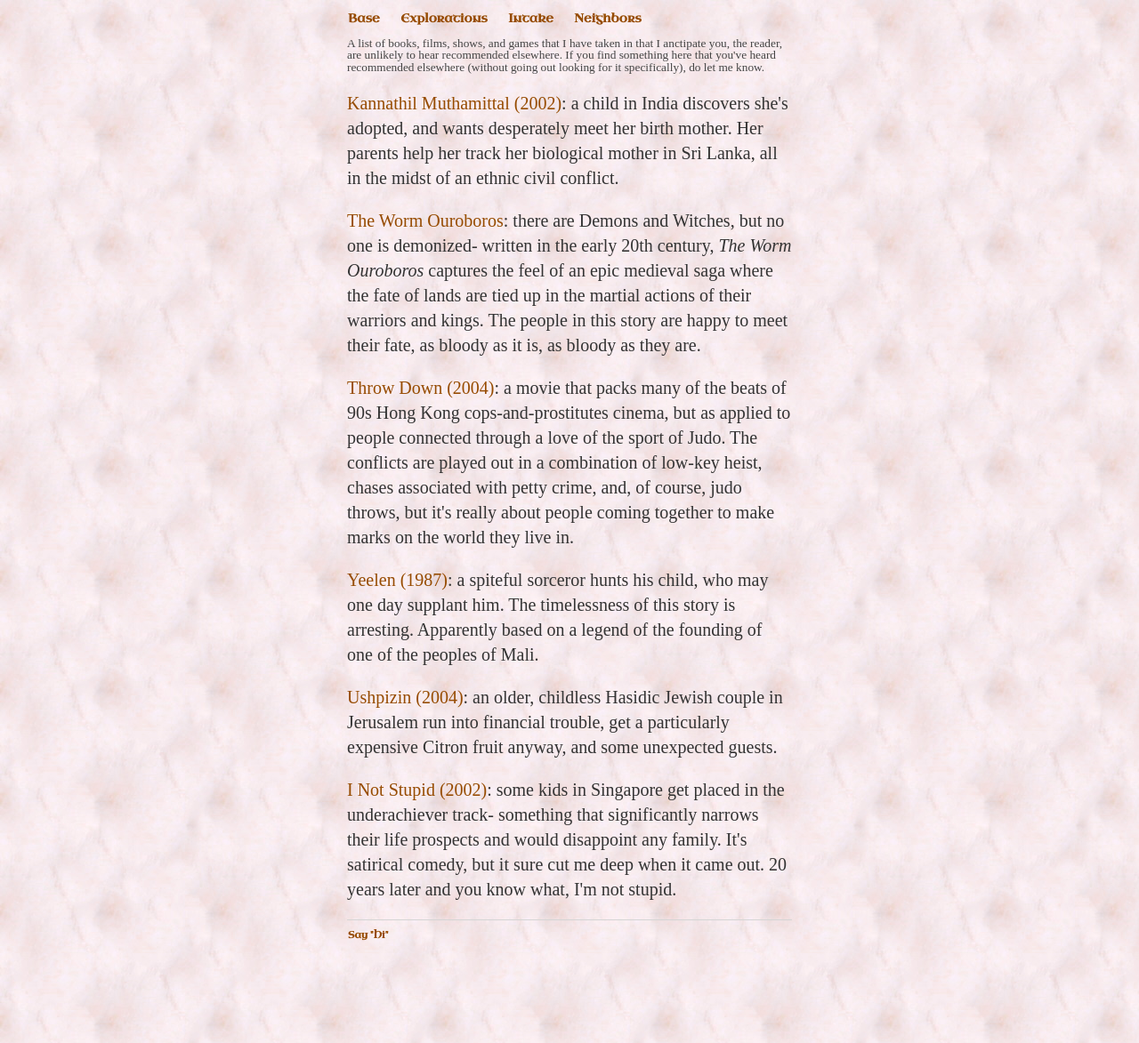
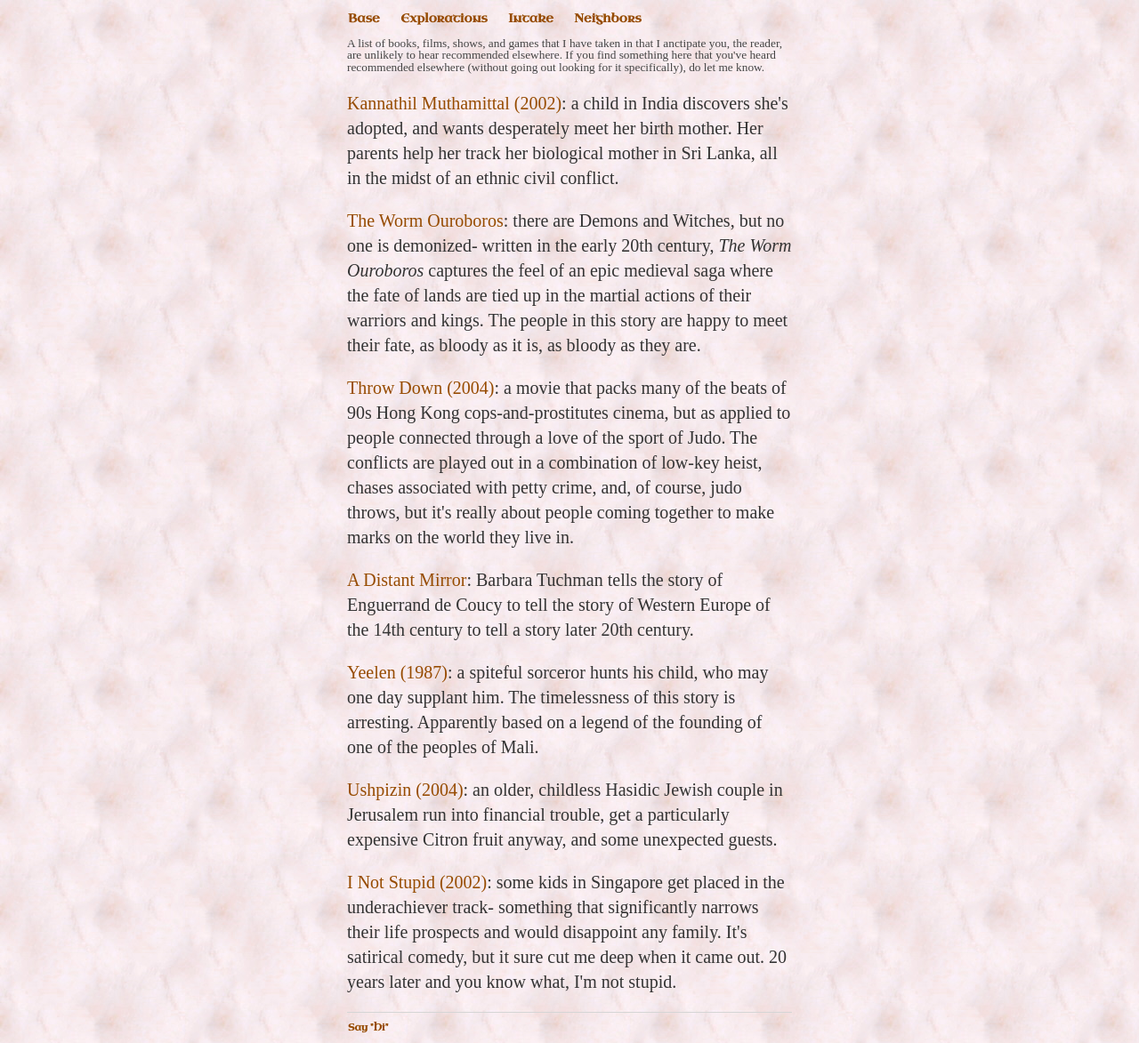
Before and after one commit to ray-dorai/ray-dorai.github.io, a Jekyll site: the page built from intake.html, in a window 1280 px wide. Shown: the whole page at 89% size. Built offline with Jekyll 4.4.1, drawn with Linux system fonts in a browser that asks for light colours; some web fonts are replaced.

Commit message:
Update intake.html

```diff
--- a/intake.html
+++ b/intake.html
@@ -8,6 +8,7 @@ A list of books, films, shows, and games that I have taken in that I anctipate y
 <p><a href="https://en.wikipedia.org/wiki/Kannathil_Muthamittal">Kannathil Muthamittal (2002)</a>: a child in India discovers she's adopted, and wants desperately meet her birth mother. Her parents help her track her biological mother in Sri Lanka, all in the midst of an ethnic civil conflict.</p>
 <p><a href="https://en.wikipedia.org/wiki/The_Worm_Ouroboros">The Worm Ouroboros</a>: there are Demons and Witches, but no one is demonized- written in the early 20th century, <i>The Worm Ouroboros</i> captures the feel of an epic medieval saga where the fate of lands are tied up in the martial actions of their warriors and kings. The people in this story are happy to meet their fate, as bloody as it is, as bloody as they are.</p>
 <p><a href="https://en.wikipedia.org/wiki/Throw_Down_(film)">Throw Down (2004)</a>: a movie that packs many of the beats of 90s Hong Kong cops-and-prostitutes cinema, but as applied to people connected through a love of the sport of Judo. The conflicts are played out in a combination of low-key heist, chases associated with petty crime, and, of course, judo throws, but it's really about people coming together to make marks on the world they live in.</p>
+<p><a href="https://en.wikipedia.org/wiki/A_Distant_Mirror">A Distant Mirror</a>: Barbara Tuchman tells the story of Enguerrand de Coucy to tell the story of Western Europe of the 14th century to tell a story later 20th century.</p>
 <p><a href="https://en.wikipedia.org/wiki/Yeelen">Yeelen (1987)</a>: a spiteful sorceror hunts his child, who may one day supplant him. The timelessness of this story is arresting. Apparently based on a legend of the founding of one of the peoples of Mali.</p>
 <p><a href="https://en.wikipedia.org/wiki/Ushpizin">Ushpizin (2004)</a>: an older, childless Hasidic Jewish couple in Jerusalem run into financial trouble, get a particularly expensive Citron fruit anyway, and some unexpected guests.</p>
 <p><a href="https://en.wikipedia.org/wiki/I_Not_Stupid">I Not Stupid (2002)</a>: some kids in Singapore get placed in the underachiever track- something that significantly narrows their life prospects and would disappoint any family. It's satirical comedy, but it sure cut me deep when it came out. 20 years later and you know what, I'm not stupid. </p>
```
